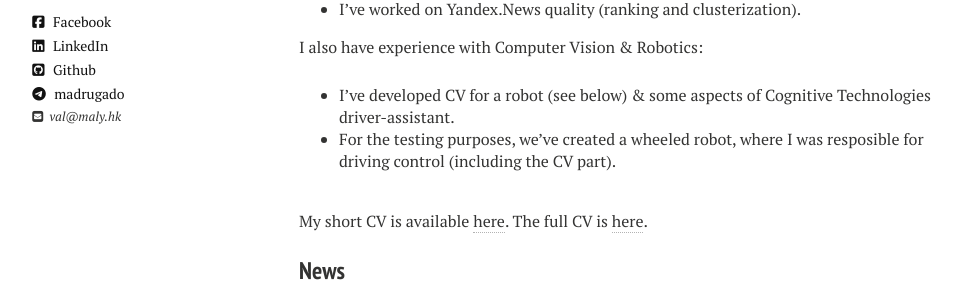
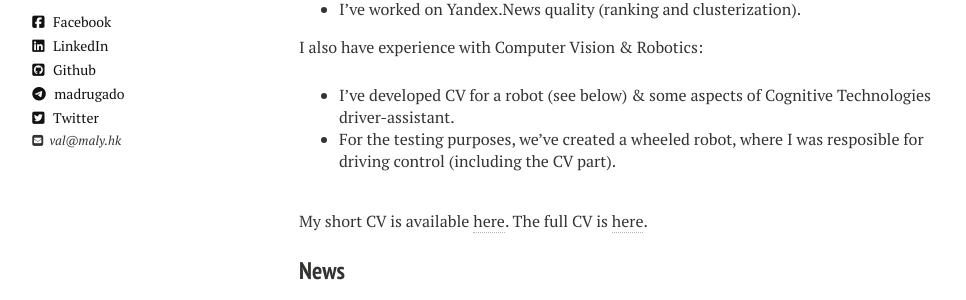
Before and after one commit to madrugado/madrugado.github.io, a Jekyll site: the page built from index.md, in a window 1280 px wide. Shown: the part 361-661 px from the top of the page, without its empty margins (21-987 px from the left). Built offline with Jekyll 4.4.1, drawn with Linux system fonts in a browser that asks for light colours; nearby versions of some CDN libraries.

Commit message:
UPD: adding twitter

```diff
--- a/_includes/_author-bio.html
+++ b/_includes/_author-bio.html
@@ -14,5 +14,6 @@
 {% if site.owner.linkedin %}<a href="http://linkedin.com/in/{{ site.owner.linkedin }}" class="author-social" target="_blank"><i class="fa fa-linkedin-square"></i> LinkedIn</a>{% endif %}
 {% if site.owner.github %}<a href="http://github.com/{{ site.owner.github }}" class="author-social" target="_blank"><i class="fa fa-github-square"></i> Github</a>{% endif %}
 {% if site.owner.telegram %}<a class="author-social" target="_blank"><i class="fa fa-telegram"></i> {{ site.owner.telegram }}</a>{% endif %}
+{% if site.owner.linkedin %}<a href="http://twitter.com/{{ site.owner.twitter }}" class="author-social" target="_blank"><i class="fa fa-twitter-square"></i> Twitter</a>{% endif %}
 {% if site.owner.phone %}<a class="author-social" target="_blank"><i class="fa fa-phone"></i>&nbsp; {{ site.owner.phone }}</a>{% endif %}
 {% if site.owner.email %}<p><i class="fa fa-envelope-square"></i>&nbsp; {{ site.owner.email }}</p>{% endif %}
```
